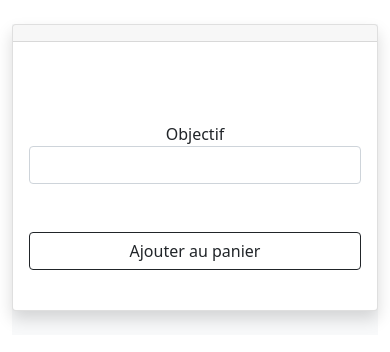
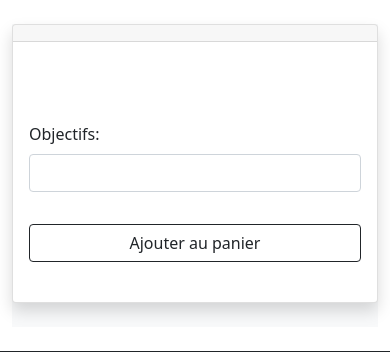
Before and after one commit to Perpel667/OliveiraLucas_5_09092021, a website: page orinoco-frontend/produit.html in a window 390 px wide. Shown: the part 72-424 px from the top of the page. Drawn offline with nearby package versions, Linux system fonts and the light colour scheme; no server answers.

Commit message:
responsive select & price

```diff
--- a/orinoco-frontend/produit.html
+++ b/orinoco-frontend/produit.html
@@ -40,8 +40,8 @@
   <div class="bg-light my-4">
     <div class="row">
       <div class="col">
-        <div class="card border-muted shadow text-center mb-4">
-          <h2 class="card-header"></h2>
+        <div class="card border-muted shadow mb-4">
+          <h2 class="card-header text-center"></h2>
             <div class="row">
               <div class="col-lg-6 col-12">
                 <img src="" alt="" class='card-img-top'>
@@ -49,13 +49,19 @@
               <div class="col-lg-6 col-12 d-flex flex-column">
                 <div class="card-body d-flex flex-column justify-content-center">
                   <p class="card-txt card-descr h5 my-2"></p>
-                  <div class="form-group my-4">
-                    <label for="lens">Objectif</label>
-                    <select class="form-control" id="lens">
-                    </select>
-                  </div>
-                  <p class="card-txt card-price h5 mb-4"></p>
-                  <a href="produits.html" class="btn btn-outline-dark mb-4">Ajouter au panier</a>
+                      <div class="form-group my-4">
+                        <div class="row"><label for="lens" class="text-start">Objectifs:</label></div>
+                        <div class="row">
+                          <div class="col-md-6">
+                            <select class="form-control mt-2" id="lens">
+                            </select>
+                          </div>
+                          <div class="col-md-6">
+                            <p class="card-txt card-price h5 mt-2 text-center"></p>
+                          </div>
+                        </div>
+                      </div>
+                    <a href="produits.html" class="btn btn-outline-dark mb-4">Ajouter au panier</a>
                 </div>
               </div>
             </div>
```
